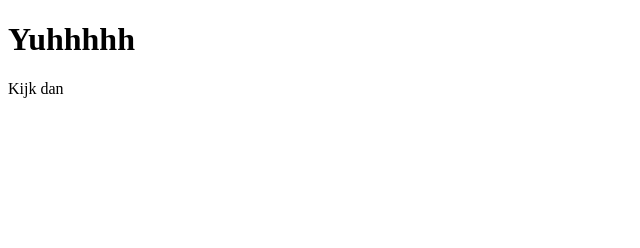
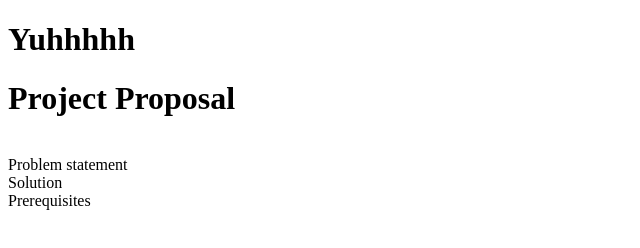
Before and after one commit to lennertjansen/dataproject, a plain HTML site: page index.html in a window 1280 px wide. Shown: the whole page, without its empty margins (0-640 px from the left). Drawn offline with Linux system fonts and the light colour scheme.

Commit message:
erttyrewg

```diff
--- a/index.html
+++ b/index.html
@@ -5,6 +5,12 @@
         <h1> Yuhhhhh </h1>
     </head>
     <body>
-        <p> Kijk dan </p>
+        <h1> Project Proposal </h1>
+        </br>
+        <p1> Problem statement </p1>
+        </br>
+        <p2> Solution </p2>
+        </br>
+        <p3> Prerequisites </p3>
     </body>
 </html>
```
